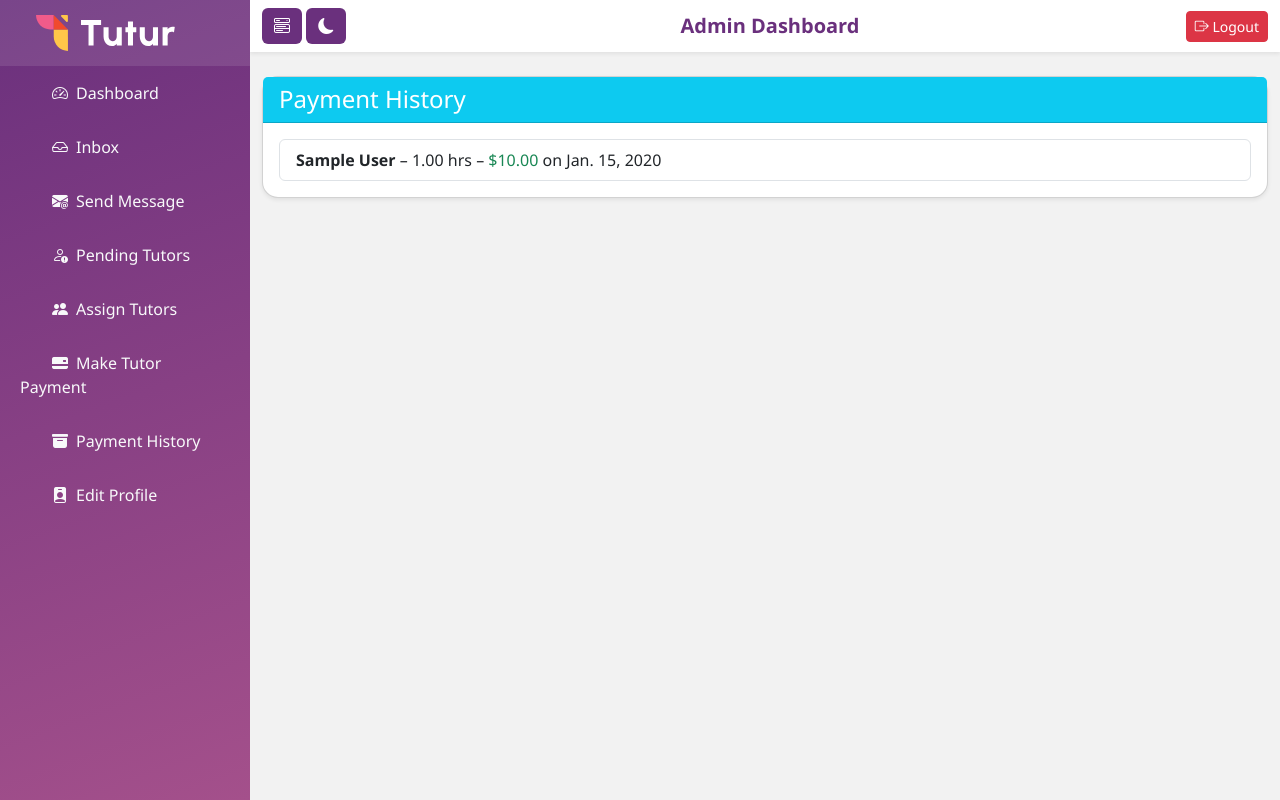
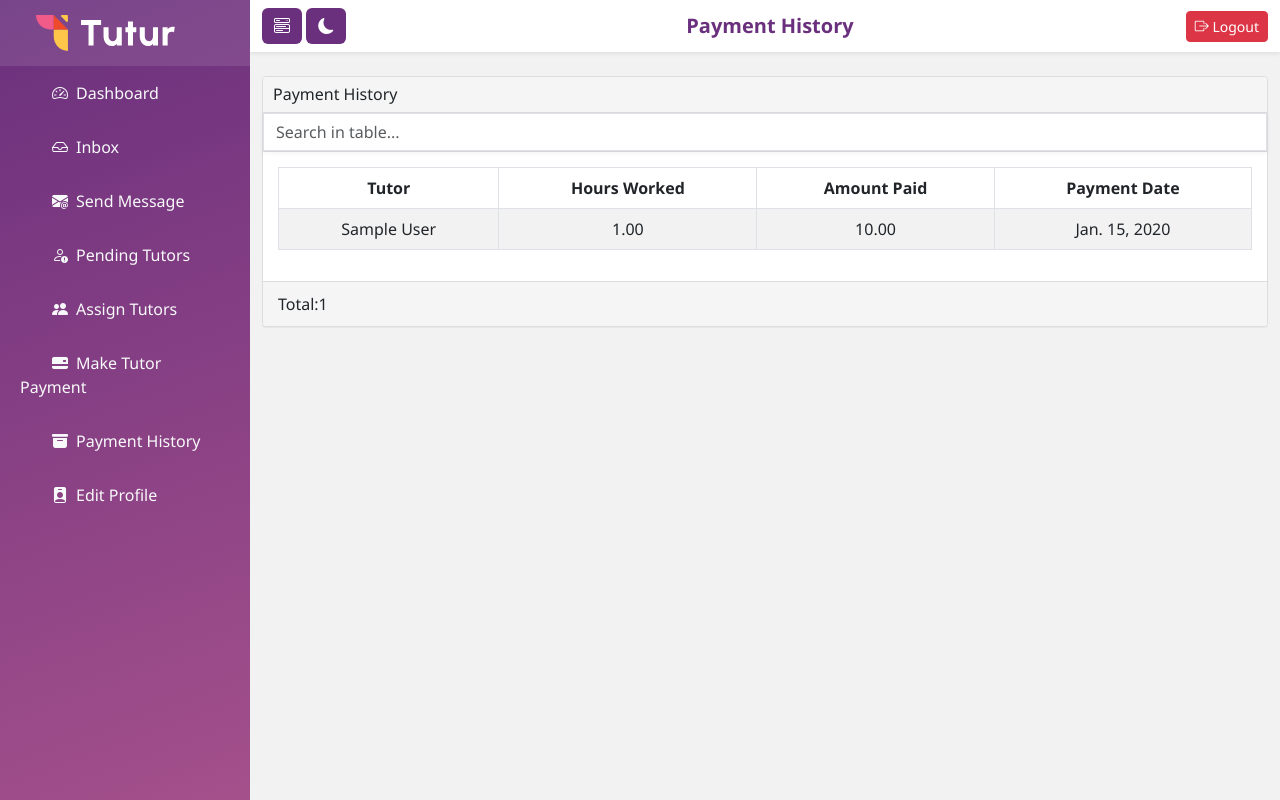
Before and after one commit to HekmatHyper/tutor1, a Django app: page /dashboard/payments/history/ in a window 1280 px wide. Run offline with Django 5.2, Linux system fonts and the light colour scheme; a user stored in the database is signed in; tables that the repository leaves empty hold one stand-in row (values such as "Sample post").

Commit message:
Payment History page COmplete.

```diff
--- a/core/templates/payment_history.html
+++ b/core/templates/payment_history.html
@@ -1,30 +1,60 @@
 {% extends 'dashboard_base.html' %}
 {% block title %}Payment History{% endblock %}
+{% block PageH1 %}Payment History{% endblock %}
 
 {% block content %}
 <div class="container mt-4">
-  <div class="card shadow-sm">
-    <div class="card-header bg-info text-white">
-      <h4 class="mb-0">Payment History</h4>
+  <div class="panel">
+    <div class="panel-heading">
+      <h5 class="panel-title">Payment History</h5>
     </div>
-    <div class="card-body">
+    <div class="panel-heading">
+      <input class="form-control no-radius" id="searchInput" type="text" placeholder="Search in table..." />
+    </div>
+
+    <div class="panel-body">
       {% if payments %}
-        <ul class="list-group">
-          {% for payment in payments %}
-            <li class="list-group-item">
-              <strong>{{ payment.tutor.user.full_name }}</strong> –
-              {{ payment.hours_worked }} hrs –
-              <span class="text-success">${{ payment.amount_paid }}</span>
-              on {{ payment.payment_date }}
-            </li>
-          {% endfor %}
-        </ul>
+      <div class="table-responsive">
+        <table id="userTable" class="table table-striped  table-bordered table-hover ">
+          <thead class="sticky-top table-header">
+            <tr>
+              <th>Tutor</th>
+              <th>Hours Worked</th>
+              <th>Amount Paid</th>
+              <th>Payment Date</th>
+            </tr>
+          </thead>
+          <tbody id="tableBody">
+            {% for payment in payments %}
+            <tr>
+              <td>{{ payment.tutor.user.full_name  }}</td>
+              <td>{{payment.hours_worked  }}</td>
+              <td>{{ payment.amount_paid }}</td>
+              <td>{{ payment.payment_date }}</td>
+            </tr>
+            {% endfor %}
+          </tbody>
+        </table>
+      </div>
       {% else %}
-        <div class="alert alert-warning mb-0">
-          No payments yet.
-        </div>
+      <p class="text-muted">No Payment yet.</p>
       {% endif %}
+
     </div>
+
+    <div class="panel-footer">Total:{{ payments|length }}</div>
   </div>
 </div>
 {% endblock %}
+{% block extra_script %}
+<script>
+  // Live search
+  document.getElementById('searchInput').addEventListener('keyup', function () {
+    let filter = this.value.toLowerCase();
+    let rows = document.querySelectorAll('#userTable tbody tr');
+    rows.forEach(row => {
+      row.style.display = row.textContent.toLowerCase().includes(filter) ? '' : 'none';
+    });
+  });
+</script>
+{% endblock %}
```
